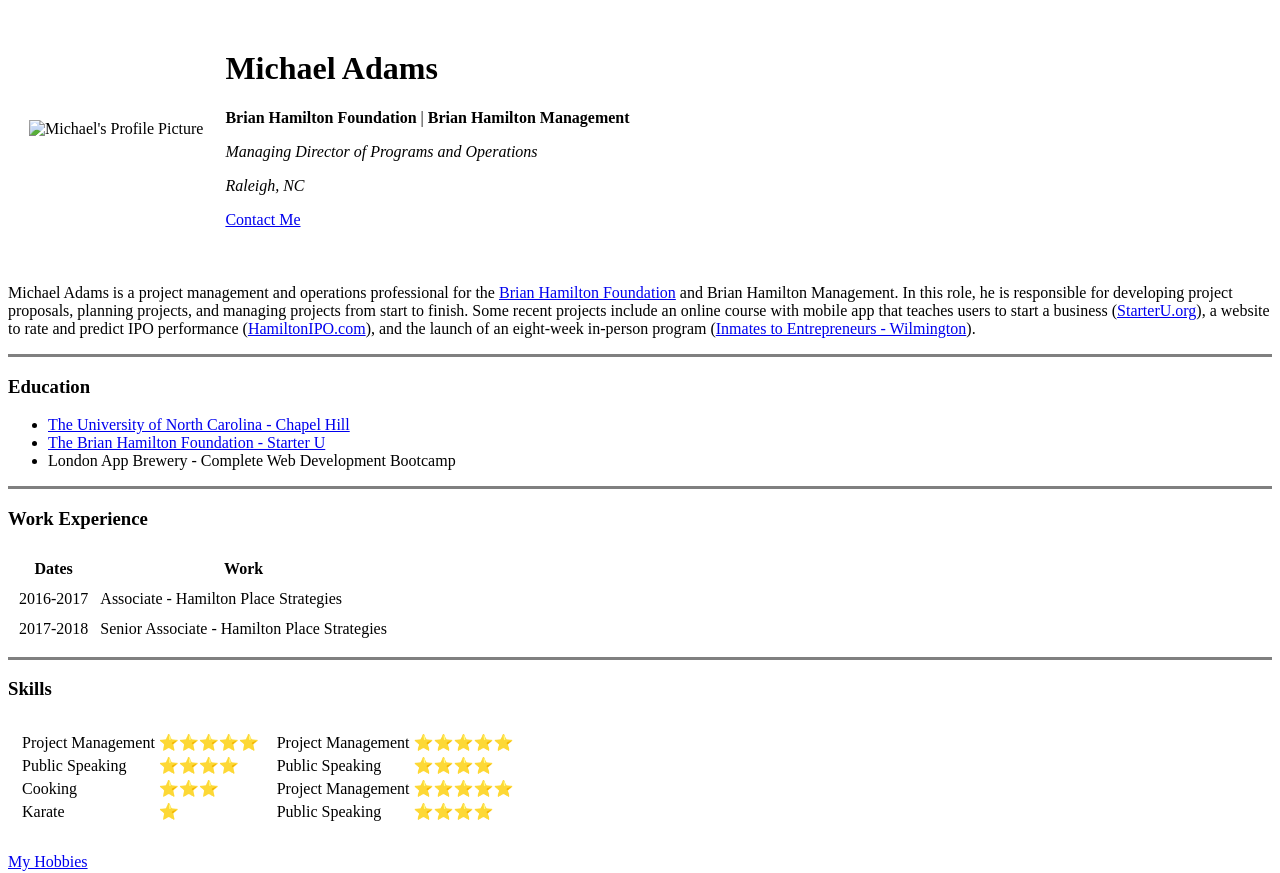
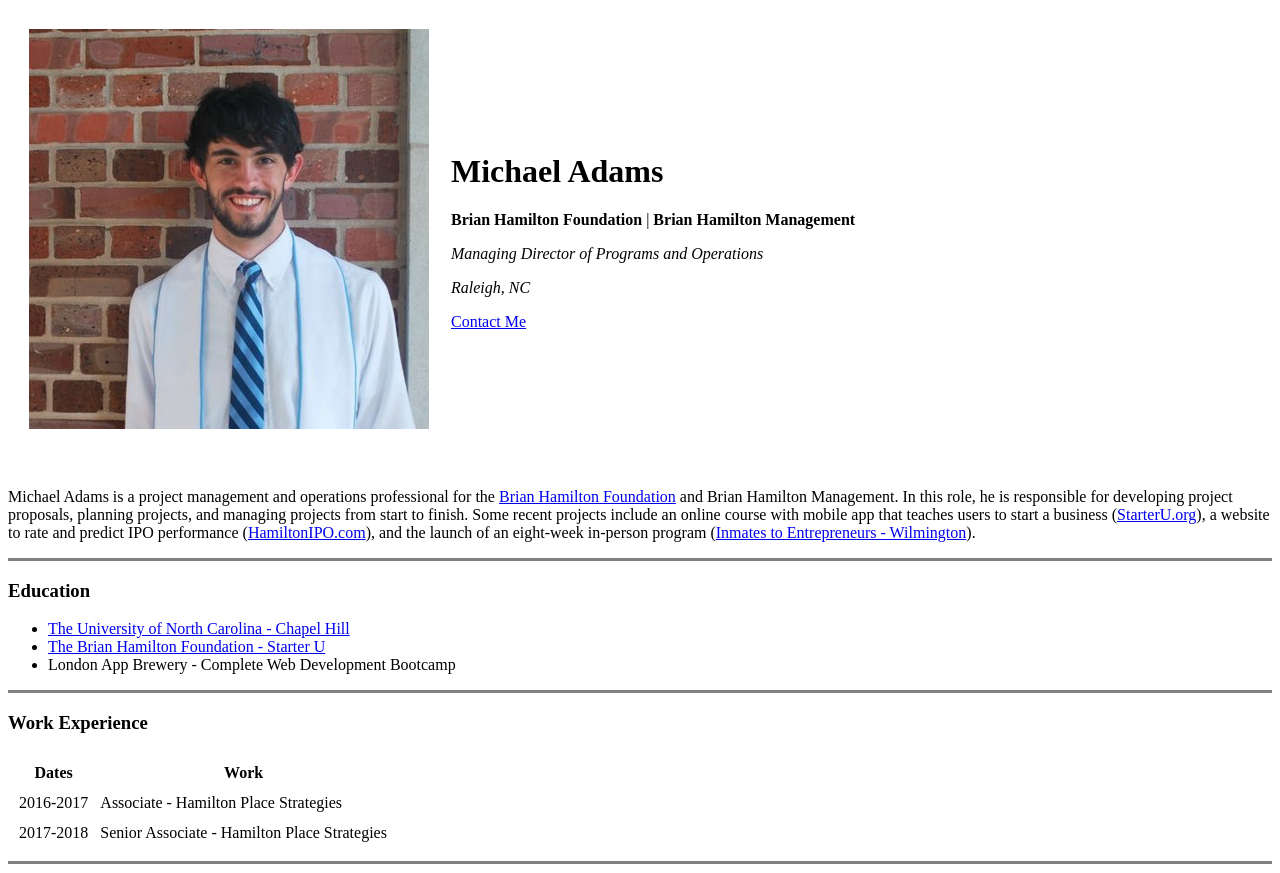
Before and after one commit to michaelcadams1215/cv, a plain HTML site: page index.html in a window 1280 px wide. Shown: the top 873 px of the page. Drawn offline with Linux system fonts and the light colour scheme.

Commit message:
Update index.html

```diff
--- a/index.html
+++ b/index.html
@@ -9,7 +9,7 @@
 <body>
   <table cellspacing=20>
     <tr>
-      <td><img src="Images/michael.jpg" alt="Michael's Profile Picture"></td>
+      <td><img src="michael.jpg" alt="Michael's Profile Picture"></td>
       <td>
         <h1>Michael Adams</h1>
         <p><strong>Brian Hamilton Foundation</strong> | <strong>Brian Hamilton Management
```
